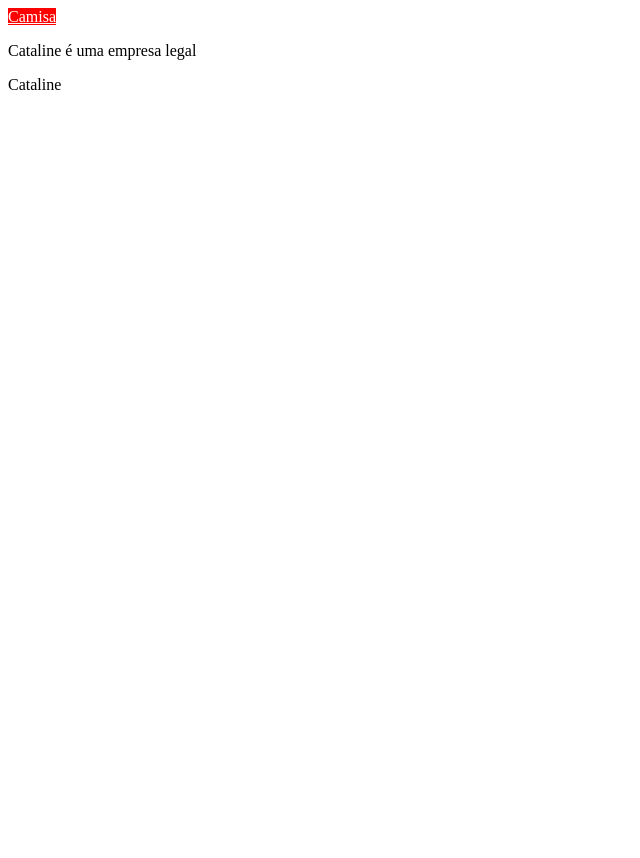
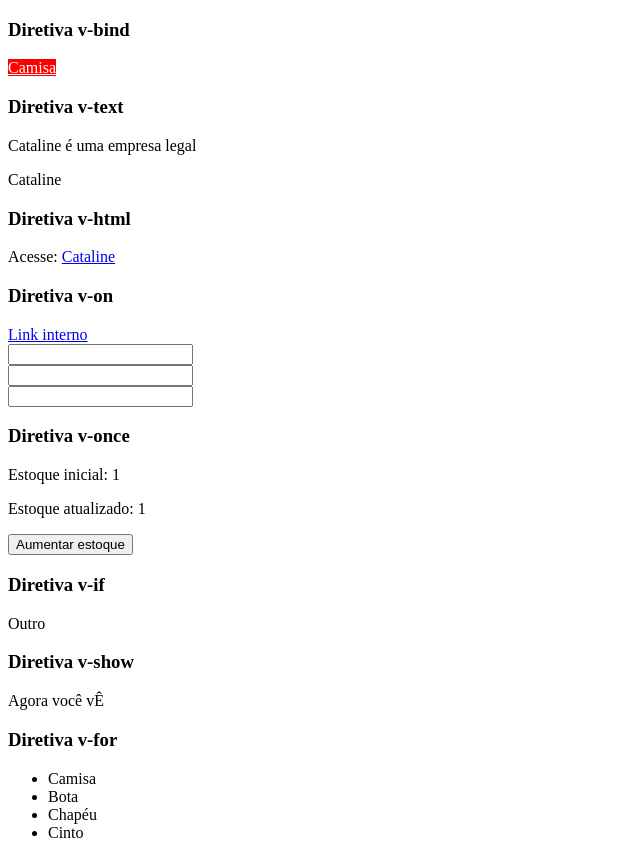
Before and after one commit to Brenno-Daniel/bootcamp-cataline, a Vue app in the folder vue-key-features/frontend/: page / in a window 1280 px wide. Shown: the whole page, without its empty margins (0-640 px from the left). Before the commit the page ends 800 px from the top, so only its background shows below. Built offline with nearby package versions, Linux system fonts and the light colour scheme.

Commit message:
add more directives: v-html | v-on | v-once | v-if | v-show | v-for

```diff
--- a/vue-key-features/frontend/src/App.vue
+++ b/vue-key-features/frontend/src/App.vue
@@ -1,16 +1,81 @@
 <template>
   <div>
     <!-- diretiva v-bind (mais usada somente com o :) -->
+    <div>
+      <h3>Diretiva v-bind</h3>
       <a :href="product.url" :class="productClass">
         {{ product.name }}
       </a>
+    </div>
+    <!-- v-bind -->
 
     <!-- v-text -->
     <!-- com interpolação conseguimos misturar o que vem la do Javascript com o HTML -->
+    <div>
+      <h3>Diretiva v-text</h3>
       <p>{{ company }} é uma empresa legal</p>
       <!-- com o v-text o dado que escolhemos fazer a interpolação sobrescreve o conteúdo da tag -->
       <p v-text="company"></p>
       <!-- <p v-text="company"> é uma empresa legal</p> -->
+    </div>
+    <!-- v-text -->
+
+    <!-- v-html -->
+    <div>
+      <h3>Diretiva v-html</h3>
+      <p>Acesse: <span v-html="link" /></p>
+    </div>
+    <!-- v-html -->
+
+    <!-- v-on -->
+    <div>
+      <h3>Diretiva v-on</h3>
+      <a href="#interno" @click.once.prevent="something">Link interno</a>
+      <br>
+      <input type="text" @keyup.once="pressedAnyKey"/>
+      <br>
+      <input type="text" @keyup.enter="pressedEnterKey"/>
+      <br>
+      <input type="text" @keyup.k="pressedKKey"/>
+    </div>
+    <!-- v-on -->
+
+    <!-- v-once -->
+    <div>
+      <h3>Diretiva v-once</h3>
+      <p v-once>Estoque inicial: {{ stock }}</p>
+      <p>Estoque atualizado: {{ stock }}</p>
+
+      <button @click="stock++">Aumentar estoque</button>
+    </div>
+    <!-- v-once -->
+
+    <!-- v-if -->
+    <div>
+      <h3>Diretiva v-if</h3>
+      <p v-if="sex === 'Masculino'">Masculino</p>
+      <p v-else-if="sex === 'Feminino'">Feminino</p>
+      <p v-else>Outro</p>
+    </div>
+    <!-- v-if -->
+
+    <!-- v-show -->
+    <h3>Diretiva v-show</h3>
+    <p v-show="visible === true">Agora você vÊ</p>
+    <p v-show="visible === false">Agora não vÊ</p>
+    <!-- v-show -->
+
+    <!-- v-for -->
+    <div>
+      <h3>Diretiva v-for</h3>
+      <ul>
+        <li v-for="product in products" :key="product.id">
+          {{ product.name }}
+        </li>
+      </ul>
+    </div>
+    <!-- v-for -->
+
   </div>
 </template>
 
@@ -25,12 +90,36 @@ export default defineComponent({
         url: 'http://loja.com/product/123456',
         stock: false
       },
-      company: 'Cataline'
+      company: 'Cataline',
+      link: '<a href="https://cataline.io" target="_blank">Cataline</a>',
+      stock: 1,
+      sex: 'Femininoo',
+      visible: true,
+      products: [
+        { id: 1, name: 'Camisa', stock: true },
+        { id: 2, name: 'Bota', stock: false },
+        { id: 3, name: 'Chapéu', stock: false },
+        { id: 4, name: 'Cinto', stock: true }
+      ]
     }
   },
   computed: {
     productClass(): string {
       return this.product.stock ? 'sucess' : 'danger'
+    }
+  },
+  methods: {
+    something() {
+      console.log('Something is happen!!')
+    },
+    pressedAnyKey() {
+      console.log('Pressed any key')
+    },
+    pressedEnterKey() {
+      console.log('Pressed Enter key')
+    },
+    pressedKKey() {
+      console.log('Pressed K Key')
     }
   }
 })
```
Lines whose indentation alone changed are shown as unchanged.
